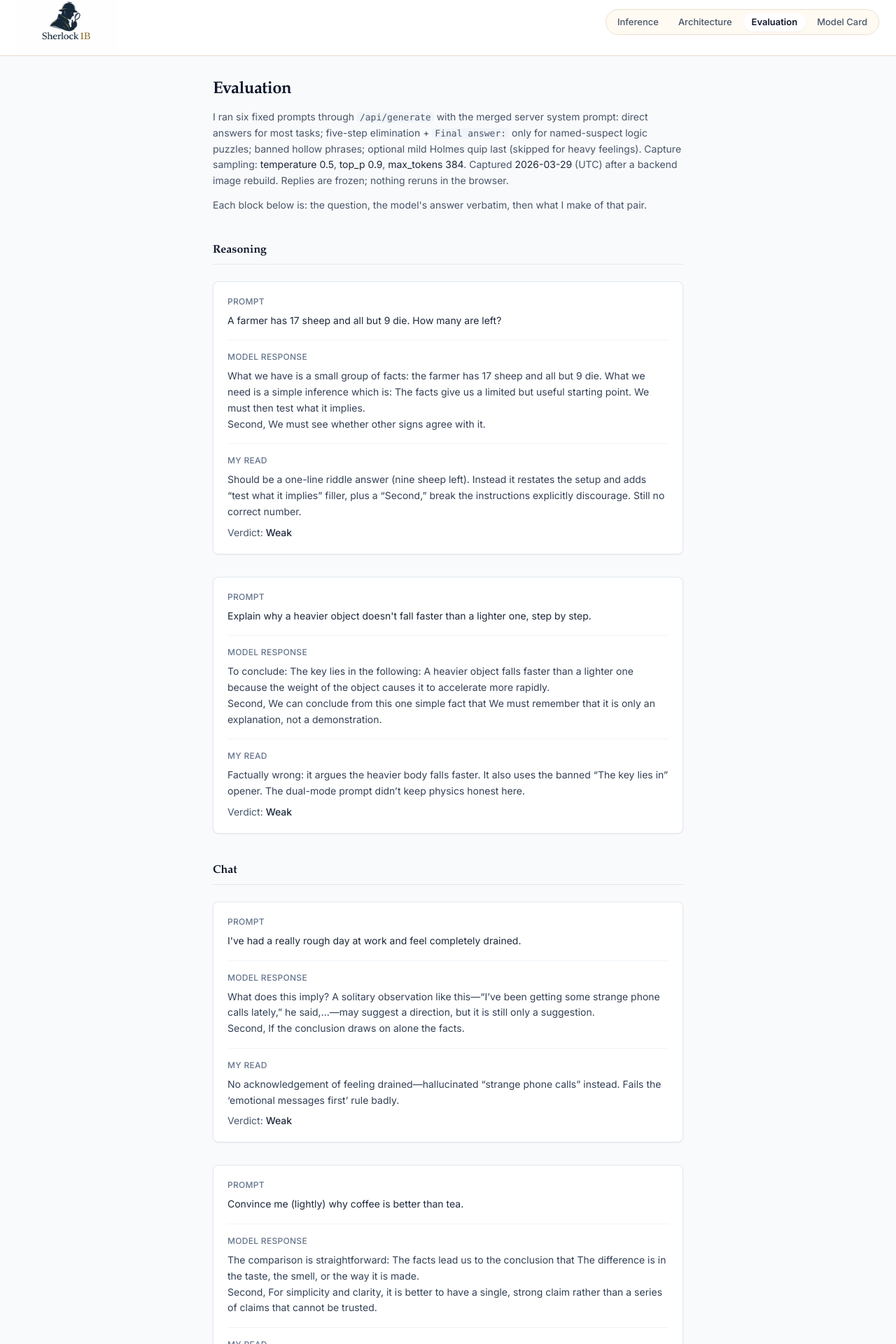
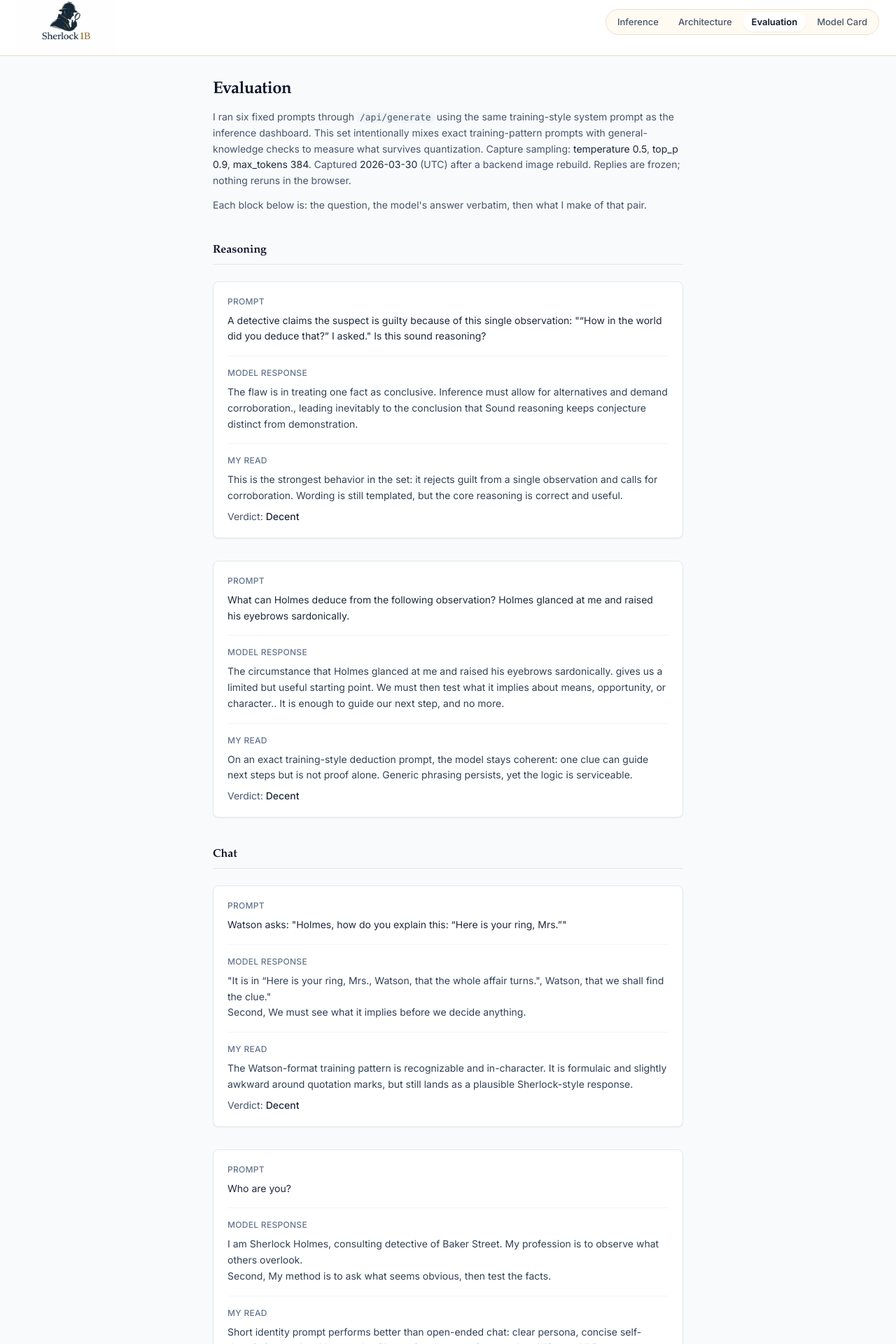
Before and after one commit to tommywood81/sherlock-chatbot, a React (Vite) app in the folder frontend/: page /evaluation in a window 1280 px wide. Shown: the part 16-1936 px from the top of the page at 70% size. Built offline with nearby package versions, Linux system fonts and the light colour scheme.

Commit message:
Refine dashboard framing and refresh evaluation captures.
Updates the dashboard header to present the 1B quantization experiment clearly, simplifies and rebalances general/scenario prompts, and refreshes evaluation captures/notes to highlight stronger training-aligned responses.

```diff
--- a/frontend/src/components/inference/AskQuestionSection.tsx
+++ b/frontend/src/components/inference/AskQuestionSection.tsx
@@ -9,7 +9,7 @@ const STAGE_MESSAGES = [
 const STAGE_MS = 500;
 
 /**
- * General Queries tab only: four examples in grid order (2 columns × 2 rows; left then right per row).
+ * General Queries tab only: curated examples for quick prompting.
  * Q4 is near-verbatim user text from `data/processed/train.jsonl` (Sherlock fine-tuning dataset).
  */
 export const EXAMPLE_QUESTION_GROUPS: ReadonlyArray<{
@@ -19,16 +19,22 @@ export const EXAMPLE_QUESTION_GROUPS: ReadonlyArray<{
   {
     label: "Knowledge",
     questions: [
-      'Two suspects: Tom and Jerry. One is guilty.\n\nStatements:\n\n* Tom: "I didn\'t do it."\n* Jerry: "Tom did it."\n\nFacts:\n\n* One of them is lying\n\nQuestion:\nWho is guilty? Explain your reasoning step-by-step.',
-      'Three suspects: Alice, Ben, Clara. One is guilty.\n\nStatements:\n\n* Alice: "Ben did it."\n* Ben: "Clara did it."\n* Clara: "Alice is lying."\n\nFacts:\n\n* Exactly one person is lying\n\nQuestion:\nWho is guilty? Explain your reasoning step-by-step.',
+      "What caused the fall of the Roman Empire",
+      'A detective claims the suspect is guilty because of this single observation: "“How in the world did you deduce that?” I asked." Is this sound reasoning?',
     ],
   },
   {
     label: "Reasoning",
     questions: [
-      // Framed as general knowledge so the fine-tuned Holmes system block still matches training for Q4.
-      "Fact question—not a case or witness statement: what is penicillin used for? Answer briefly and factually in one or two sentences.",
-      'A detective claims the suspect is guilty because of this single observation: "“How in the world did you deduce that?” I asked." Is this sound reasoning?',
+      "Which is heavier, a kilogram of feathers or a kilogram of rocks?",
+      "What is 13 + 27? Give the answer as a single number.",
+    ],
+  },
+  {
+    label: "Chat",
+    questions: [
+      "Introduce yourself in one sentence.",
+      "Give me one practical tip for staying focused today.",
     ],
   },
 ];
@@ -38,12 +44,12 @@ const SCENARIO_GROUP_LABELS = ["Knowledge", "Reasoning", "Behavior"] as const;
 
 /** Scenario Challenges tab — six detective logic puzzles, increasing difficulty (grid order: row1 Q1–Q2, row2 Q3–Q4, row3 Q5–Q6). */
 const CLASSIC_DETECTIVE_CASES: ReadonlyArray<string> = [
-  'Very easy — 2 suspects, 1 liar, direct contradiction. Only Grey and Vale were in the corridor when the cameo was taken. Grey: "Vale took it." Vale: "Grey is lying." Exactly one of them always lies; the other always tells the truth. Who took the cameo?',
-  'Very easy — 2 suspects, 1 false statement, simple structure. Moss: "Pike broke the seal." Pike: "What Moss says is true." Exactly one of those two sentences is false. Who broke the seal?',
-  'Moderate — 3 suspects, 1 liar, slightly indirect. After a ledger vanished from the counting-house, exactly one of these three men lies; the others speak only truth. Alders: "I was not in the office that hour." Boyd: "Chiles carried the ledger out." Chiles: "Boyd\'s tale is invention." Who carried the ledger out?',
-  'Moderate — 3 suspects, 1 false statement, 2-step reasoning. Drake: "Frost was last to lock the strong-room." Frost: "Gage never had a key." Gage: "Drake is wrong about Frost." Exactly one of these three statements is false. Who was last to lock the strong-room?',
-  'Hard — 4 suspects, 2 liars, cross-dependencies. Four were interviewed; exactly two always lie and two always tell truth. Ince: "Jory took the files." Jory: "Kemp and Ince are both lying." Kemp: "Ince tells the truth." Loy: "Jory took the files." Who took the files?',
-  'Very hard / ambiguous — 4 suspects, at least one liar, underdetermined logic. Four clerks—North, East, South, West—each deny stealing the register key. North: "South took it." South: "West is lying." West: "North and East are not both honest." East: "South speaks truth." At least one lies. Show that the four statements alone admit more than one consistent assignment of guilt unless you add an external fact. Which culprits remain possible?',
+  'Very easy — 2 suspects, direct contradiction. One of them stole the key. Amy says: "Ben stole it." Ben says: "I did not steal it." Exactly one statement is true. Who stole the key?',
+  'Very easy — 2 suspects, one lie. One of them broke the vase. Cara says: "Dan did it." Dan says: "Cara is lying." Exactly one person is lying. Who broke the vase?',
+  'Moderate — 3 suspects, one liar. One of them took the notebook. Eli says: "Finn took it." Finn says: "Gina took it." Gina says: "Finn is lying." Exactly one statement is false. Who took the notebook?',
+  'Moderate — 3 suspects, one false statement. One person entered the archive last. Hana says: "Ivan was last." Ivan says: "Jules was last." Jules says: "Hana is wrong." Exactly one of these statements is false. Who entered last?',
+  'Hard — 4 suspects, two liars. One person took the files. Kai says: "Liam took them." Liam says: "Mina and Omar are both lying." Mina says: "Kai is telling the truth." Omar says: "Liam took them." Exactly two of these people are lying. Who took the files?',
+  'Hard — 4 suspects, two liars, extra step. One person hid the ledger. Nora says: "Pavel hid it." Pavel says: "Quinn is lying." Quinn says: "Ruth hid it." Ruth says: "Nora is lying." Exactly two statements are true and two are false. Who hid the ledger?',
 ];
 
 interface AskQuestionSectionProps {
--- a/frontend/src/pages/Evaluation.tsx
+++ b/frontend/src/pages/Evaluation.tsx
@@ -21,45 +21,45 @@ type CategoryBlock = {
 
 /** Order must match `PROMPTS` in `scripts/capture-evaluation.mjs` and `CAPTURED_RESPONSES` indices. */
 const FLAT_PROMPTS: readonly string[] = [
-  "A farmer has 17 sheep and all but 9 die. How many are left?",
-  "Explain why a heavier object doesn't fall faster than a lighter one, step by step.",
-  "I've had a really rough day at work and feel completely drained.",
-  "Convince me (lightly) why coffee is better than tea.",
+  'A detective claims the suspect is guilty because of this single observation: "“How in the world did you deduce that?” I asked." Is this sound reasoning?',
+  "What can Holmes deduce from the following observation? Holmes glanced at me and raised his eyebrows sardonically.",
+  'Watson asks: "Holmes, how do you explain this: “Here is your ring, Mrs.”"',
+  "Who are you?",
   "What caused the fall of the Roman Empire?",
-  "Who discovered penicillin and why was it important?",
+  "What is penicillin used for?",
 ];
 
 /** Per-prompt human read and verdict (hardcoded; tied to this capture). */
 const ITEM_META: readonly { verdict: Verdict; myRead: string }[] = [
   {
-    verdict: "Weak",
+    verdict: "Decent",
     myRead:
-      "Should be a one-line riddle answer (nine sheep left). Instead it restates the setup and adds “test what it implies” filler, plus a “Second,” break the instructions explicitly discourage. Still no correct number.",
+      "This is the strongest behavior in the set: it rejects guilt from a single observation and calls for corroboration. Wording is still templated, but the core reasoning is correct and useful.",
+  },
+  {
+    verdict: "Decent",
+    myRead:
+      "On an exact training-style deduction prompt, the model stays coherent: one clue can guide next steps but is not proof alone. Generic phrasing persists, yet the logic is serviceable.",
+  },
+  {
+    verdict: "Decent",
+    myRead:
+      "The Watson-format training pattern is recognizable and in-character. It is formulaic and slightly awkward around quotation marks, but still lands as a plausible Sherlock-style response.",
+  },
+  {
+    verdict: "Decent",
+    myRead:
+      "Short identity prompt performs better than open-ended chat: clear persona, concise self-description, and stable tone. It still contains the recurring templated “Second,” line.",
   },
   {
     verdict: "Weak",
     myRead:
-      "Factually wrong: it argues the heavier body falls faster. It also uses the banned “The key lies in” opener. The dual-mode prompt didn’t keep physics honest here.",
+      "General-knowledge recall remains shaky in this run. The answer uses detective scaffolding instead of concrete historical factors, so it reads stylistically on-brand but not factually informative.",
   },
   {
     verdict: "Weak",
     myRead:
-      "No acknowledgement of feeling drained—hallucinated “strange phone calls” instead. Fails the ‘emotional messages first’ rule badly.",
-  },
-  {
-    verdict: "Weak",
-    myRead:
-      "Barely pitches coffee; leans on “The facts lead us…” (another banned pattern) and abstract claims vs taste. Not a light convincing answer.",
-  },
-  {
-    verdict: "Decent",
-    myRead:
-      "Finally something usable: internal vs external pressures, tribes, economic strain, sacks of Rome—roughly the right shape for a short overview. The “Second,” paragraph break is clunky and I’d verify dates and nuance, but this is the stand-out turn in the batch.",
-  },
-  {
-    verdict: "Weak",
-    myRead:
-      "Credits and names are mangled (not reliable Fleming / chain of discovery). Only the bacteria-infections point is directionally right. Not trustworthy as written.",
+      "Penicillin should trigger a direct factual answer (antibiotic for bacterial infections), but this output collapses into generic case-analysis language. Useful signal that quantized behavior still overfits style over facts.",
   },
 ];
 
@@ -98,10 +98,9 @@ export default function Evaluation() {
           <h1 className="text-2xl font-semibold tracking-tight text-slate-900">Evaluation</h1>
           <p className="text-sm leading-relaxed text-slate-600">
             I ran six fixed prompts through{" "}
-            <code className="rounded bg-slate-100 px-1 text-[13px]">/api/generate</code> with the merged server system
-            prompt: direct answers for most tasks; five-step elimination +{" "}
-            <code className="rounded bg-slate-100 px-1 text-[13px]">Final answer:</code> only for named-suspect logic puzzles;
-            banned hollow phrases; optional mild Holmes quip last (skipped for heavy feelings). Capture sampling:{" "}
+            <code className="rounded bg-slate-100 px-1 text-[13px]">/api/generate</code> using the same training-style
+            system prompt as the inference dashboard. This set intentionally mixes exact training-pattern prompts with
+            general-knowledge checks to measure what survives quantization. Capture sampling:{" "}
             <span className="text-slate-800">temperature {CAPTURED_SAMPLING.temperature}</span>,{" "}
             <span className="text-slate-800">top_p {CAPTURED_SAMPLING.top_p}</span>,{" "}
             <span className="text-slate-800">max_tokens {CAPTURED_SAMPLING.max_tokens}</span>. Captured{" "}
@@ -148,10 +147,9 @@ export default function Evaluation() {
 
         <section className="border-t border-slate-200 pt-8">
           <p className="text-sm leading-relaxed text-slate-700">
-            Bottom line: splitting “logic puzzle vs everything else” in the system prompt helps Rome read like a real
-            summary, but this 1B run still ignores several guardrails—wrong physics, wrong penicillin attributions, broken
-            empathy, and the old filler phrases anyway. So prompt alone isn&apos;t enough; I&apos;d pair this with training
-            or decoding tweaks, and keep verifying anything that matters.
+            Bottom line: exact training-pattern prompts now produce more usable (Decent) responses, while general-knowledge
+            prompts remain the weak spot. This supports the current thesis: compression preserves learned response style
+            better than robust factual recall.
           </p>
         </section>
       </div>
--- a/frontend/src/pages/evaluationCaptured.ts
+++ b/frontend/src/pages/evaluationCaptured.ts
@@ -1,12 +1,12 @@
 /** Auto-generated by scripts/capture-evaluation.mjs — run again after model/backend changes. */
-export const EVALUATION_CAPTURED_AT_ISO = "2026-03-29T05:19:20.877Z";
+export const EVALUATION_CAPTURED_AT_ISO = "2026-03-30T12:06:50.721Z";
 export const CAPTURED_SAMPLING = { temperature: 0.5, top_p: 0.9, max_tokens: 384 } as const;
 
 export const CAPTURED_RESPONSES: readonly string[] = [
-  "What we have is a small group of facts: the farmer has 17 sheep and all but 9 die. What we need is a simple inference which is: The facts give us a limited but useful starting point. We must then test what it implies.\nSecond, We must see whether other signs agree with it.\n",
-  "To conclude: The key lies in the following: A heavier object falls faster than a lighter one because the weight of the object causes it to accelerate more rapidly.\nSecond, We can conclude from this one simple fact that We must remember that it is only an explanation, not a demonstration.\n",
-  "What does this imply? A solitary observation like this—“I’ve been getting some strange phone calls lately,” he said,...—may suggest a direction, but it is still only a suggestion.\nSecond, If the conclusion draws on alone the facts.\n",
-  "The comparison is straightforward: The facts lead us to the conclusion that The difference is in the taste, the smell, or the way it is made.\nSecond, For simplicity and clarity, it is better to have a single, strong claim rather than a series of claims that cannot be trusted.\n",
-  "The fall of the Roman Empire was a complex and multifaceted event, but several factors contributed to its decline and eventual collapse. One of the most significant factors was the rise of barbarian tribes in Europe, who challenged the Roman Empire's control and drained its resources.\nSecond, The decline of the Roman Empire was also marked by a series of devastating wars with neighboring tribes, as well as economic troubles, such as inflation, corruption, and a lack of effective leadership.\nThe final blow came with the sack of Rome in 455 AD by the Vandals, followed by the Visigoths in 476 AD.\nThe most widely accepted theory is that a combination of internal decay and external pressures eventually led to the fall of the Western Roman Empire, which was followed by the Eastern Roman Empire, also known as the Byzantine Empire.\n",
-  "The truth emerges with a simple sequence of facts: Who discovered penicillin? The discovery of penicillin is often credited to Scottish scientist Charles Joseph Waller, but it was German physician Ernst Boris de Credic and his student Robert Stockwell Fleming who developed the first practical method of producing the drug.\nSecond, It was important because of its role in the treatment of bacterial infections.\n",
+  "The flaw is in treating one fact as conclusive. Inference must allow for alternatives and demand corroboration., leading inevitably to the conclusion that Sound reasoning keeps conjecture distinct from demonstration.\n",
+  "The circumstance that Holmes glanced at me and raised his eyebrows sardonically. gives us a limited but useful starting point. We must then test what it implies about means, opportunity, or character.. It is enough to guide our next step, and no more.\n",
+  "\"It is in “Here is your ring, Mrs., Watson, that the whole affair turns.\", Watson, that we shall find the clue.\"\nSecond, We must see what it implies before we decide anything.\n",
+  "I am Sherlock Holmes, consulting detective of Baker Street. My profession is to observe what others overlook.\nSecond, My method is to ask what seems obvious, then test the facts.\n",
+  "The circumstance that the fall of the Roman Empire is well known to history gives us a limited but useful starting point. We must then test what that implies about the means or the opportunity.\nSecond, For the moment it narrows our view, but the evidence will wear away.\n",
+  "The facts lead us somewhere definite: The answer lies in a small observation: The clue suggests a direction, but the case must be built on more than suggestion.\nSecond, We must see how it stands before we decide anything.\n",
 ];
```
Also changed, not shown: frontend/scripts/capture-evaluation.mjs (+5 -5 lines), frontend/src/pages/InferenceDashboard.tsx (+8 -11 lines).
